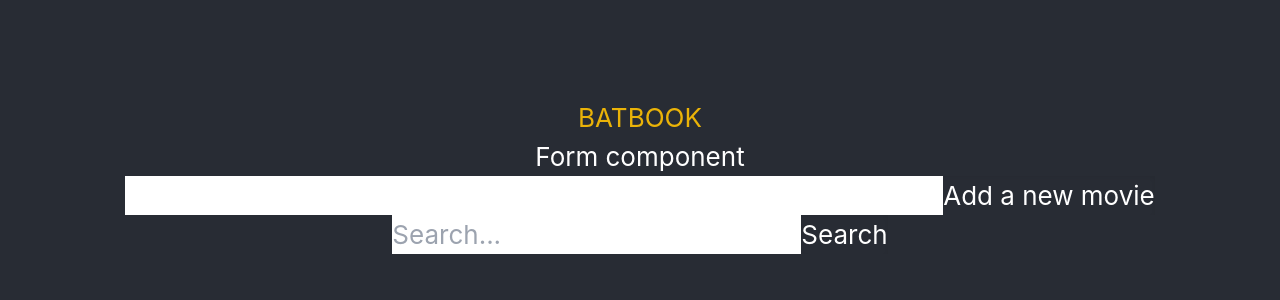
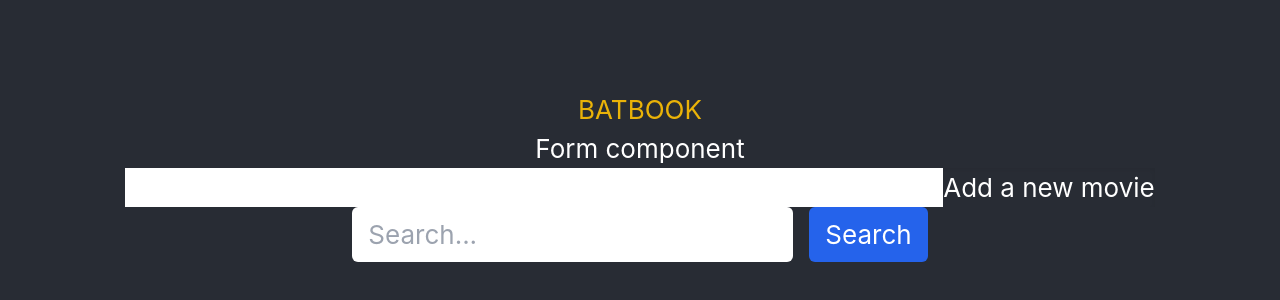
Before and after one commit to blorty/BATALOG-PROJECT, a React (Create React App) app: page / in a window 1280 px wide. Shown: the part 224-524 px from the top of the page. Built offline with nearby package versions, Linux system fonts and the light colour scheme; no server answers.

Commit message:
updates majority of css and file structure

```diff
--- a/src/components/Search.js
+++ b/src/components/Search.js
@@ -1,13 +1,23 @@
 import React from "react";
 
-function Search () {
+function Search() {
     return (
         <div>
-        <h2 class="text-color border-l-amber-600"> </h2>
-        <input type="text" placeholder="Search..." />
-        <button type="button" class="shadow-inner">Search</button>
+        <div className="flex">
+            <input
+            type="text"
+            placeholder="Search..."
+            className="flex-grow px-4 py-2 rounded-md focus:outline-none focus:ring-2 focus:ring-amber-600 mr-2"
+            />
+            <button
+            type="button"
+            className="bg-blue-600 text-white py-2 px-4 rounded-md cursor-pointer hover:bg-blue-700 ml-2"
+            >
+            Search
+            </button>
+        </div>
         </div>
     );
-};
+}
 
 export default Search;
```
